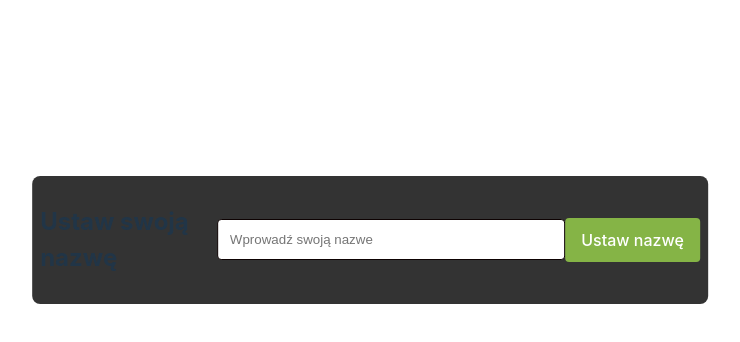
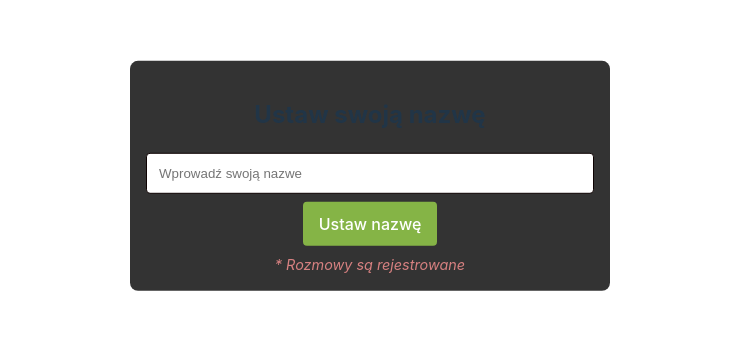
Before and after one commit to SzupanBurliga/TuringTest, a React (Vite) app in the folder turingtest-frontend/: page /MainView in a window 1280 px wide. Shown: the part 224-566 px from the top of the page, without its empty margins (270-1010 px from the left). Built offline with nearby package versions, Linux system fonts and the light colour scheme; no server answers.

Commit message:
user jest informowany, ze rozmowy sa rejestrowane

```diff
--- a/turingtest-frontend/src/App.css
+++ b/turingtest-frontend/src/App.css
@@ -61,12 +61,13 @@ body,
 }
 .username-setup {
   display: flex;
+  flex-direction: column;
   align-items: center;
   position: fixed;
   top: 50%;
   left: 50%;
-  transform: translateX(-50%);
-  padding: 1vh;
+  transform: translate(-50%, -50%);
+  padding: 2vh;
   background-color: rgba(0, 0, 0, 0.8);
   border-radius: 1vh;
   max-width: 70vw;
@@ -233,5 +234,23 @@ button:hover {
   align-self: flex-start;
   background-color: rgb(87, 87, 87);
   color: #ffffff;
+}
 
+.recording-notice {
+  color: #ff9494;
+  font-size: 0.9rem;
+  margin-top: 1vh;
+  font-style: italic;
+  opacity: 0.8;
 }
+
+.user-button {
+  padding: 1.5vh 2vh;
+  background-color: #85b446;
+  color: white;
+  border: none;
+  border-radius: 0.5vh;
+  cursor: pointer;
+  white-space: nowrap;
+  margin-top: 1vh;
+}
--- a/turingtest-frontend/src/MainView.jsx
+++ b/turingtest-frontend/src/MainView.jsx
@@ -122,7 +122,10 @@ function MainView() {
           onChange={(e) => setUsername(e.target.value)}
           placeholder="Wprowadź swoją nazwe"
         />
-        <button onClick={handleSetUsername}>Ustaw nazwę</button>
+        <button className="user-button" onClick={handleSetUsername}>
+          Ustaw nazwę
+        </button>
+        <span className="recording-notice">* Rozmowy są rejestrowane</span>
       </div>
     );
   }
@@ -145,6 +148,7 @@ function MainView() {
           closeModal={closeModal}
           onVote={handleVote}
           room={room}
+          chatHistory={chatHistory}
         />
       )}
       <div className="container-for-header-timer">
--- a/turingtest-frontend/src/Modal.jsx
+++ b/turingtest-frontend/src/Modal.jsx
@@ -15,25 +15,30 @@ const Modal = ({ title, message, closeModal, onVote, room, chatHistory }) => {
     setIsCorrect(isCorrect);
     setShowResult(true);
 
-    // Wysyłamy wynik do backendu
+    const resultData = {
+      timestamp: new Date().toISOString(),
+      room: room,
+      vote: vote,
+      isCorrect: isCorrect,
+      actualType: ["room1", "room3", "room5"].includes(room)
+        ? "AI Bot"
+        : "Human",
+      username: localStorage.getItem("username"),
+      chatHistory: chatHistory || [],
+    };
+
     try {
-      await fetch("http://localhost:3001/api/results", {
+      const response = await fetch("http://localhost:3001/api/results", {
         method: "POST",
         headers: {
           "Content-Type": "application/json",
         },
-        body: JSON.stringify({
-          timestamp: new Date().toISOString(),
-          room: room,
-          vote: vote,
-          isCorrect: isCorrect,
-          actualType: ["room1", "room3", "room5"].includes(room)
-            ? "AI Bot"
-            : "Human",
-          username: localStorage.getItem("username"),
-          chatHistory: chatHistory,
-        }),
+        body: JSON.stringify(resultData),
       });
+
+      if (!response.ok) {
+        throw new Error("Failed to save results");
+      }
     } catch (error) {
       console.error("Error saving results:", error);
     }
```
Also changed, not shown: turingtest-frontend/src/ChatWindow.jsx (indentation only), 1 other file (tests, documents, lock files or other folders).
